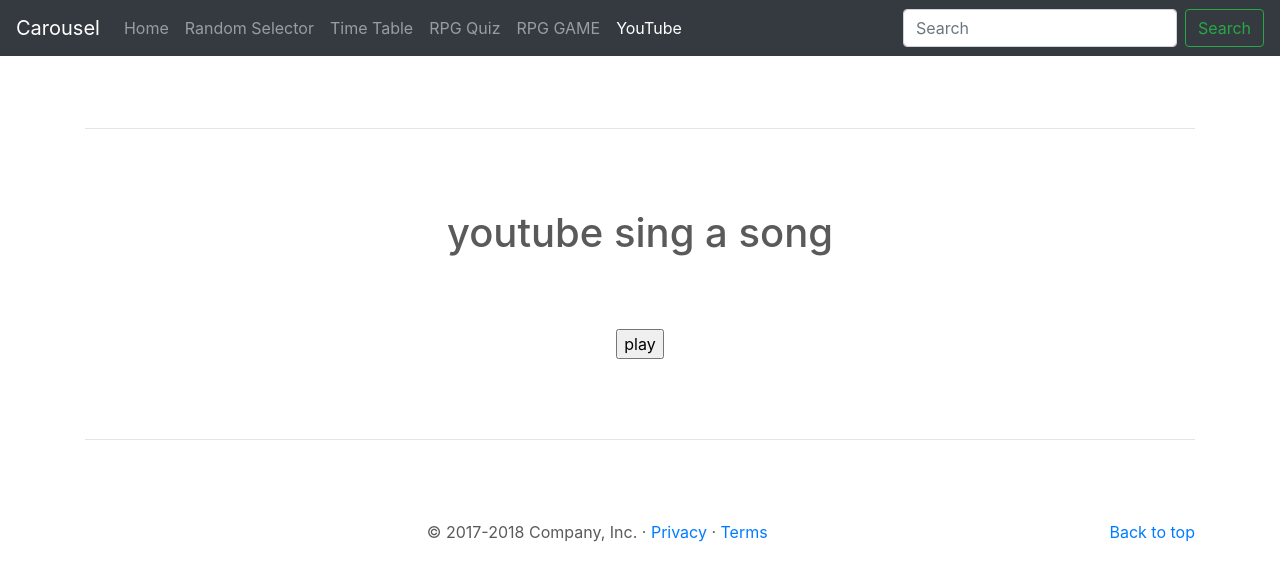
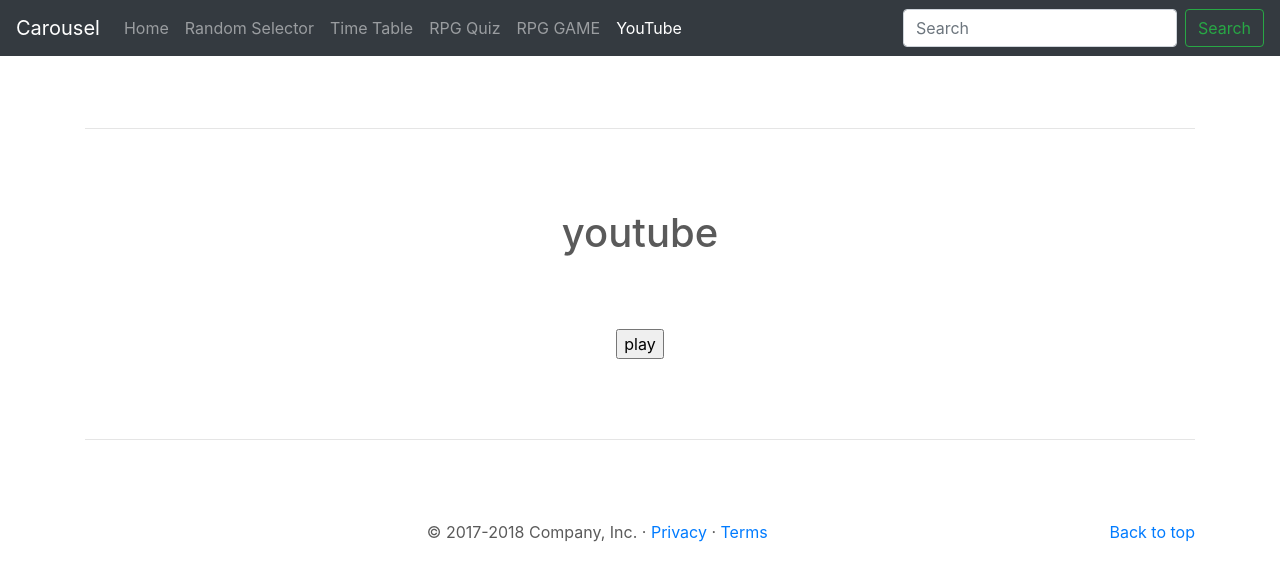
Before and after one commit to ryo-lab/test-final, a plain HTML site: page youtube.html in a window 1280 px wide. Drawn offline with nearby package versions, Linux system fonts and the light colour scheme.

Commit message:
delete sing a song

```diff
--- a/youtube.html
+++ b/youtube.html
@@ -69,7 +69,7 @@
             <!-- START THE FEATURETTES -->
 
             <hr class="featurette-divider">
-                <h1>youtube sing a song</h1>
+                <h1>youtube</h1>
                 <h2></h2>
                 <div id = "player"></div>
                 <br>
```
